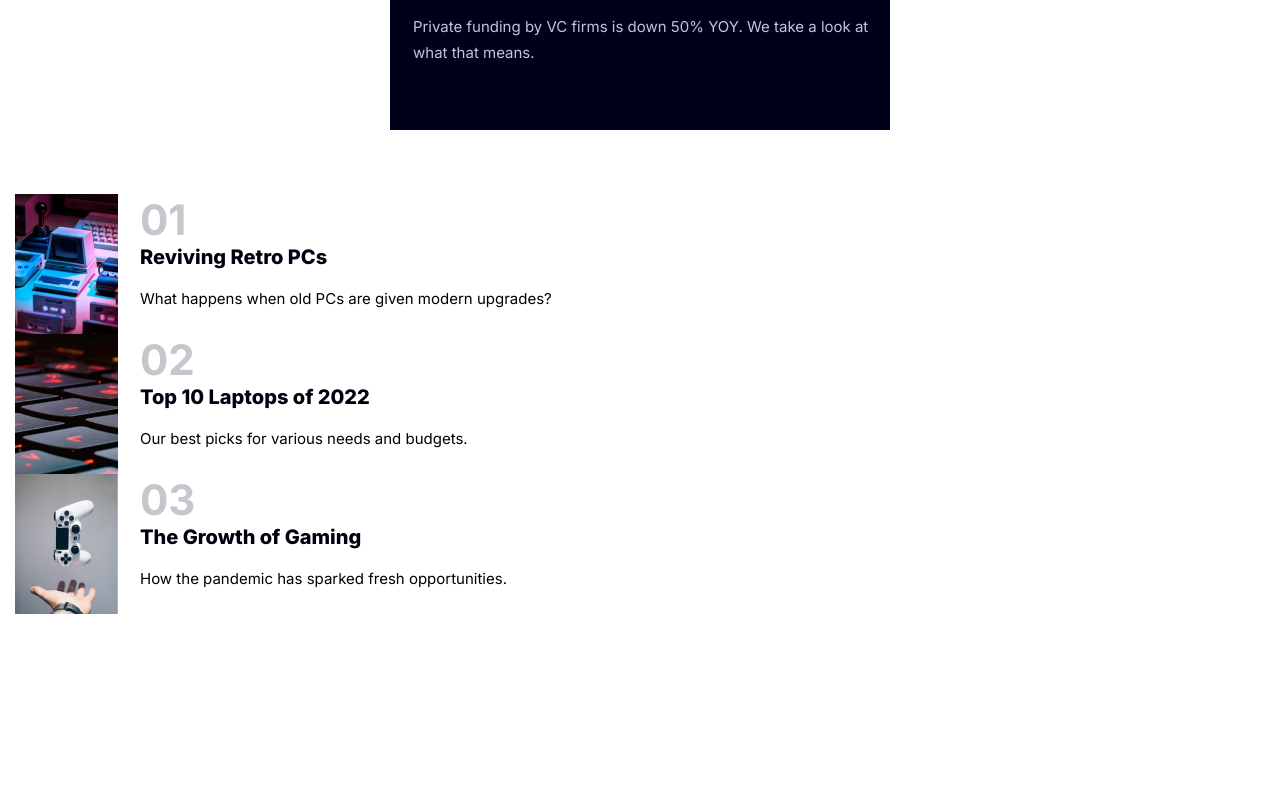
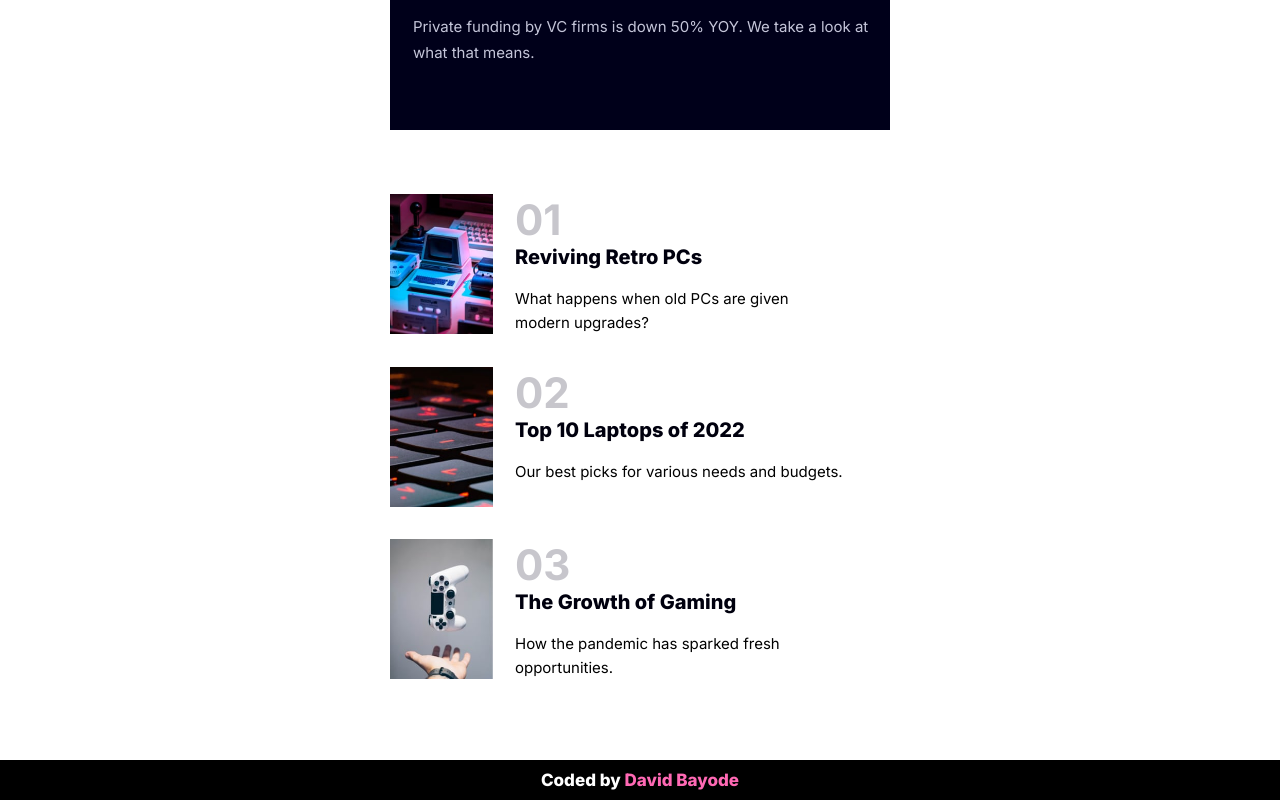
Before and after one commit to David4bay/News-Homepage, a React (Vite) app: page / in a window 1280 px wide. Shown: the part 1375-2175 px from the top of the page. Before the commit the page ends 1989 px from the top, so only its background shows below. Built offline with nearby package versions, Linux system fonts and the light colour scheme.

Commit message:
added footer

```diff
--- a/src/components/Article/Article.jsx
+++ b/src/components/Article/Article.jsx
@@ -3,10 +3,18 @@ import ImageTop from '../assets/images/image-top-laptops.jpg';
 import GamingPad from '../assets/images/image-gaming-growth.jpg';
 import styled from 'styled-components';
 
+const ArticleWrapper = styled.div`
+display: flex;
+flex-direction: column;
+justify-content: center;
+align-items: center;
+gap: 32px;
+padding-bottom: 80px;
+`;
+
 const ArticleContainer = styled.div`
 display: flex;
 flex-direction: row;
-gap: 100px;
 `;
 
 const ContentContainer = styled.figure`
@@ -14,6 +22,7 @@ display: flex;
 flex-direction: row;
 margin-left: 15px;
 margin-right: 15px;
+width: 500px;
 `;
 
 const Image = styled.img`
@@ -48,7 +57,7 @@ line-height: 1.6;
 
 function Article() {
     return (
-            <div>
+            <ArticleWrapper>
                 <ArticleContainer>
                     <ContentContainer>
                         <Image
@@ -106,7 +115,7 @@ function Article() {
                         </SectionContent>
                     </ContentContainer>
                 </ArticleContainer>
-            </div>
+            </ArticleWrapper>
     )
 }
 
--- /dev/null
+++ b/src/components/Footer/Footer.jsx
@@ -0,0 +1,32 @@
+import styled from 'styled-components';
+
+const FooterStyle = styled.div`
+width: 100%;
+text-align: center;
+font-size: 17px;
+font-weight: 900;
+background-color: #000;
+padding: 10px;
+color: #fff;
+`;
+
+const LinkStyle = styled.a`
+text-decoration: none;
+color: hotpink;
+
+&:hover {
+    color: red;
+}
+`;
+
+function Footer() {
+    return (
+        <FooterStyle>
+            <p>
+                Coded by <LinkStyle href="https://github.com/David4bay" >David Bayode</LinkStyle>
+            </p>
+        </FooterStyle>
+    )
+}
+
+export default Footer;
--- a/src/components/Main/Main.jsx
+++ b/src/components/Main/Main.jsx
@@ -2,6 +2,7 @@
 import React, { useReducer, useEffect, useCallback } from 'react';
 import Article from '../Article/Article';
 import Aside from '../Aside/Aside';
+import Footer from '../Footer/Footer';
 import Header from '../Header/Header';
 import Nav from '../Nav/Nav';
 
@@ -79,6 +80,7 @@ function Main() {
             <Header />
             <Aside />
             <Article />
+            <Footer />
         </React.Fragment>
     )
 }
--- a/src/components/Nav/Nav.jsx
+++ b/src/components/Nav/Nav.jsx
@@ -9,10 +9,12 @@ import mediaQuery from '../mediaquery/mediaquery';
 const NavContainer = styled.ul`
 @media (max-width: ${mediaQuery.medium}) {
     display: flex;
-    width: 100%;
+    width: 500px;
     flex-direction: row;
     justify-content: space-between;
     height: 70px;
+    margin-left: auto;
+    margin-right: auto;
     margin-bottom: 30px;
     color: hsl(240, 100%, 5%);
   }
```
